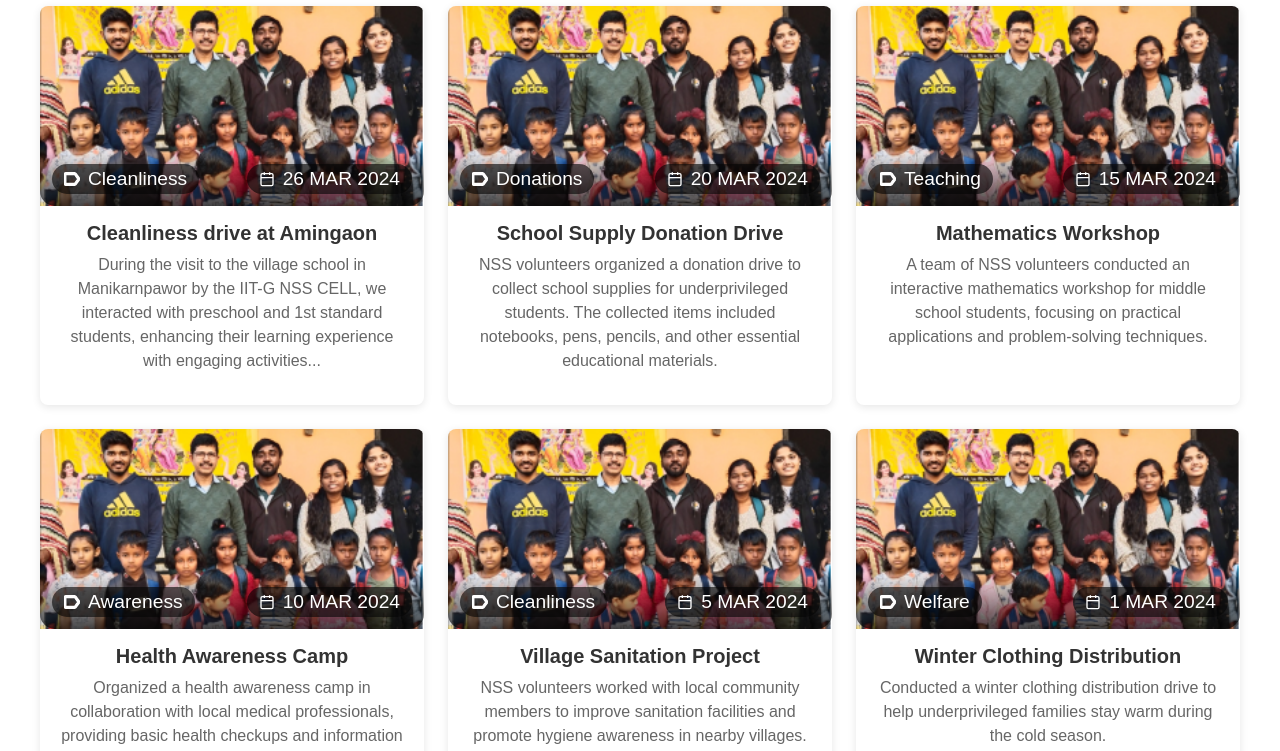
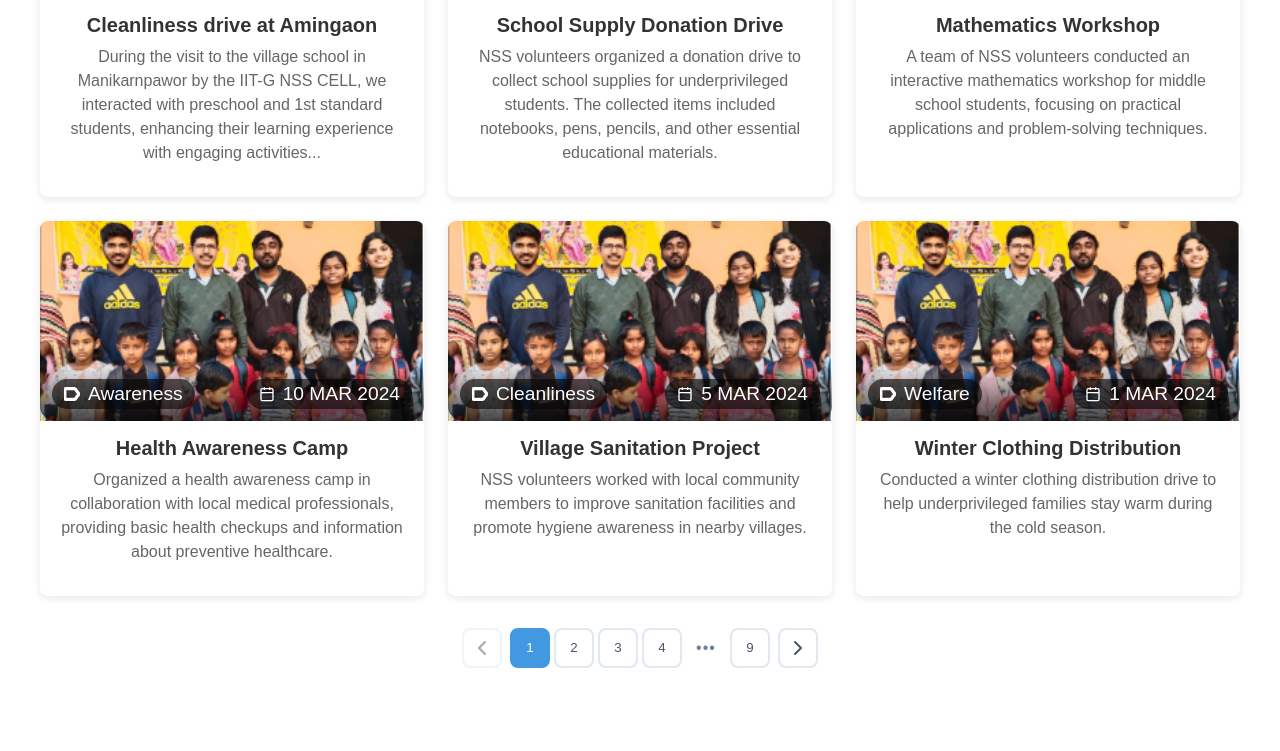
Before and after one commit to Ash469/NSS, a React (Vite) app: page /team in a window 1280 px wide. Shown: the part 2022-2773 px from the top of the page. Built offline with nearby package versions, Linux system fonts and the light colour scheme.

Commit message:
some touch up

```diff
--- a/src/Activity.css
+++ b/src/Activity.css
@@ -1,7 +1,6 @@
 .activities-container {
     max-width: 1200px;
     margin: 0 auto;
-    padding: 2rem;
     text-align: center;
   }
   .activity-card {
@@ -32,7 +31,7 @@
     display: flex;
     justify-content: space-between;
     align-items: flex-start;
-    margin-bottom: 2rem;
+    margin-bottom: 1rem;
   }
 
   .header-content {
@@ -45,7 +44,7 @@
     justify-content: center;
     align-items: center;
     gap: 1rem;
-    margin-bottom: 2rem;
+    margin-bottom: 1rem;
     padding: 0.5rem;
     background: #f5f5f5;
     border-radius: 50px;
@@ -210,6 +209,7 @@
     display: flex;
     flex-direction: column;
     gap: 1.5rem;
+    margin: 0 auto;
   }
 
   .activity-card {
@@ -360,58 +360,66 @@
   /* Pagination styles */
   .pagination {
     display: flex;
+    align-items: center;
     justify-content: center;
+    gap: 8px;
+    margin: 1rem 0;
+    padding: 1rem;
+    flex-wrap: nowrap; /* Prevent wrapping */
+  }
+
+  .pagination-numbers {
+    display: flex;
     align-items: center;
-    gap: 0.5rem;
-    margin-top: 2rem;
-    flex-wrap: wrap;
+    gap: 4px;
+    flex-wrap: nowrap; /* Prevent wrapping */
   }
 
   .pagination-btn {
-    width: 36px;
-    height: 36px;
-    border: 2px solid #007bff;
-    border-radius: 50%;
-    background: white;
-    color: #007bff;
-    font-weight: 500;
-    cursor: pointer;
     display: flex;
     align-items: center;
     justify-content: center;
-    transition: all 0.3s ease;
+    min-width: 40px;
+    height: 40px;
+    padding: 0 12px;
+    border: 2px solid #e2e8f0;
+    background: white;
+    border-radius: 8px;
+    color: #4a5568;
+    font-weight: 500;
+    transition: all 0.2s ease;
+  }
+
+  .pagination-btn:hover:not(:disabled) {
+    background: #f7fafc;
+    border-color: #cbd5e0;
+    transform: translateY(-1px);
+  }
+
+  .pagination-btn:disabled {
+    opacity: 0.5;
+    cursor: not-allowed;
+  }
+
+  .pagination-btn.active {
+    background: #4299e1;
+    border-color: #4299e1;
+    color: white;
+  }
+
+  .pagination-btn-prev,
+  .pagination-btn-next {
+    padding: 0;
+    width: 40px;
   }
 
   .pagination-ellipsis {
-    width: 36px;
     display: flex;
     align-items: center;
     justify-content: center;
-    color: #666;
-  }
-
-  .pagination-btn-prev {
-    margin: 0 1rem 0 0;
-  }
-
-  .pagination-btn-next {
-    margin: 0 0 0 1rem;
-  }
-
-  .pagination-btn:hover:not(:disabled) {
-    background: #e6f0ff;
-  }
-
-  .pagination-btn.active {
-    background: #007bff;
-    color: white;
-  }
-
-  .pagination-btn:disabled {
-    opacity: 0.35;
-    cursor: not-allowed;
-    border-color: #ccc;
-    color: #ccc;
+    width: 40px;
+    color: #718096;
+    letter-spacing: 1px;
   }
 
   .mobile-only {
@@ -524,12 +532,22 @@
     }
 
     .pagination {
-      gap: 0.25rem;
+      gap: 4px;
+      padding: 0.5rem;
     }
 
     .pagination-btn {
-      width: 32px;
+      min-width: 32px;
       height: 32px;
+      padding: 0;
       font-size: 0.875rem;
     }
+
+    .pagination-ellipsis {
+      width: 24px;
+    }
+
+    .pagination-numbers {
+      gap: 2px;
+    }
   }
--- a/src/Activity.jsx
+++ b/src/Activity.jsx
@@ -42,48 +42,80 @@ const Pagination = ({ totalItems, itemsPerPage, currentPage, onPageChange }) =>
   const totalPages = Math.ceil(totalItems / itemsPerPage);
 
   const getPageNumbers = () => {
-    if (totalPages <= 3) return Array.from({ length: totalPages }, (_, i) => i + 1);
+    if (totalPages <= 5) return Array.from({ length: totalPages }, (_, i) => i + 1);
 
-    const pages = [1];
+    let pages = [];
+
+    // Always show first page
+    pages.push(1);
+
     if (currentPage <= 3) {
-      pages.push(2, 3, '...');
+      // Near the start
+      pages.push(2, 3, 4, '...', totalPages);
     } else if (currentPage >= totalPages - 2) {
-      pages.push('...', totalPages - 2, totalPages - 1);
+      // Near the end
+      pages.push('...', totalPages - 3, totalPages - 2, totalPages - 1, totalPages);
     } else {
-      pages.push('...', currentPage - 1, currentPage, currentPage + 1, '...');
+      // In the middle
+      pages.push(
+        '...',
+        currentPage - 1,
+        currentPage,
+        currentPage + 1,
+        '...',
+        totalPages
+      );
     }
-    pages.push(totalPages);
+
     return pages;
   };
 
   return (
-    <div className="pagination">
+    <div className="pagination" role="navigation" aria-label="Pagination">
       <button
         className="pagination-btn pagination-btn-prev"
         onClick={() => onPageChange(currentPage - 1)}
         disabled={currentPage === 1}
+        aria-label="Previous page"
       >
-        &lt;
+        <svg width="24" height="24" viewBox="0 0 24 24" fill="none">
+          <path d="M15 18l-6-6 6-6" stroke="currentColor" strokeWidth="2" strokeLinecap="round" strokeLinejoin="round"/>
+        </svg>
       </button>
+
+      <div className="pagination-numbers">
         {getPageNumbers().map((page, index) => (
           page === '...' ? (
-          <span key={`ellipsis-${index}`} className="pagination-ellipsis">...</span>
+            <span
+              key={`ellipsis-${index}`}
+              className="pagination-ellipsis"
+              aria-hidden="true"
+            >
+              •••
+            </span>
           ) : (
             <button
               key={page}
-            className={`pagination-btn ${currentPage === page ? 'active' : ''}`}
+              className={`pagination-btn number-btn ${currentPage === page ? 'active' : ''}`}
               onClick={() => onPageChange(page)}
+              aria-label={`Page ${page}`}
+              aria-current={currentPage === page ? 'page' : undefined}
             >
               {page}
             </button>
           )
         ))}
+      </div>
+
       <button
         className="pagination-btn pagination-btn-next"
         onClick={() => onPageChange(currentPage + 1)}
         disabled={currentPage === totalPages}
+        aria-label="Next page"
       >
-        &gt;
+        <svg width="24" height="24" viewBox="0 0 24 24" fill="none">
+          <path d="M9 18l6-6-6-6" stroke="currentColor" strokeWidth="2" strokeLinecap="round" strokeLinejoin="round"/>
+        </svg>
       </button>
     </div>
   );
@@ -152,7 +184,7 @@ function Activity() {
 
   const handlePageChange = (pageNumber) => {
     setCurrentPage(pageNumber);
-    window.scrollTo({ top: 0, behavior: 'smooth' });
+    document.getElementById('activities').scrollIntoView({ behavior: 'smooth' });
   };
 
   return (
--- a/src/Hero.css
+++ b/src/Hero.css
@@ -56,7 +56,7 @@
   z-index: 3;
   max-width: min(90%, 1000px);
   margin: 0 auto;
-  padding: 0 1rem;
+  padding: 1rem 0;
   text-align: center;
   color: #fff;
   opacity: 0;
@@ -362,3 +362,23 @@
     height: 6px;
   }
 }
+
+.header-section {
+  margin-bottom: 1rem;
+}
+
+.controls-container {
+  margin-bottom: 1rem;
+}
+
+.activities-container {
+  padding: 1rem;
+}
+
+.activities-layout {
+  margin: 0 auto;
+}
+
+.pagination {
+  margin: 1rem 0;
+}
--- a/src/Team.css
+++ b/src/Team.css
@@ -1,5 +1,6 @@
 .team-section {
-  padding: 5rem 2rem;
+  padding-top: 0%;
+  padding-bottom: 2rem;
   background-color: #f9f9f9;
 }
 
--- a/src/objective.css
+++ b/src/objective.css
@@ -1,5 +1,5 @@
 .objectives-container {
-  padding: 5rem 2rem;
+  padding: 0rem 0rem;
   background-color: #f9f9f9;
   min-height: 100vh;
   display: flex;
```
Lines whose indentation alone changed are shown as unchanged.
